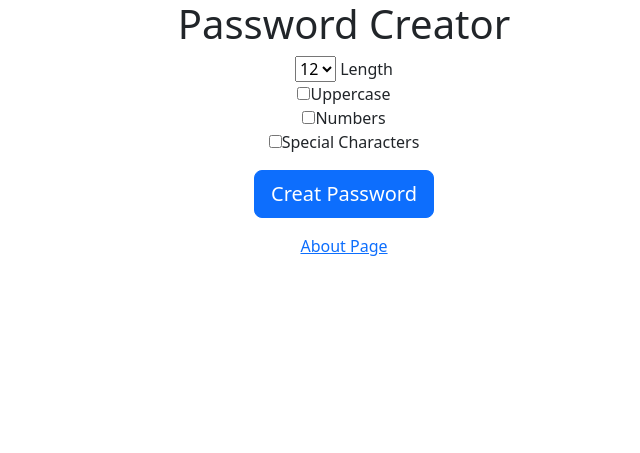
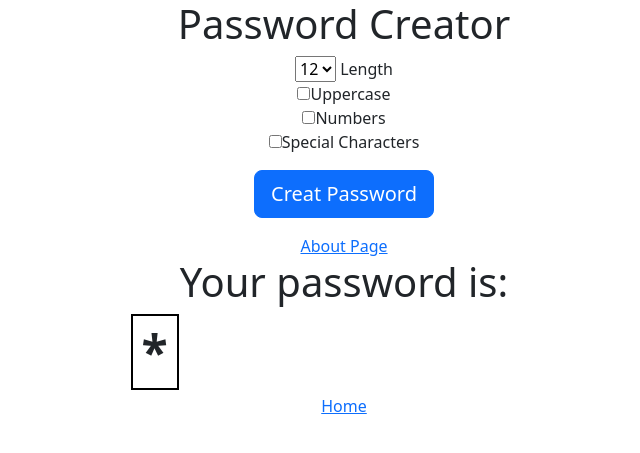
Before and after one commit to dmytrodudait/PasswordGenerator, a Django app: template creator/templates/creator/home.html in a window 1280 px wide. Shown: the top 453 px of the page, without its empty margins (296-936 px from the left). Run offline with Django 4.2, Linux system fonts and the light colour scheme; the template is opened without the code that fills it: most values are stand-ins (such as "Sample title", 1, 10 or a date in 2020).

Commit message:
add JS scripts

```diff
--- /dev/null
+++ b/creator/static/creator/scripts.js
@@ -0,0 +1,23 @@
+var reg = new RegExp('.', 'g');
+
+var passwordElement = document.getElementById('password');
+var passwordText = passwordElement.textContent;
+const toastLiveExample = document.getElementById('liveToast');
+
+// console.log(document.querySelectorAll('.cube'));
+
+document.querySelectorAll('.cube').forEach((cube) => {
+    cube.addEventListener("click", () => {
+        navigator.clipboard.writeText(passwordElement.textContent);
+
+        const toast = new bootstrap.Toast(toastLiveExample);
+        toast.show();
+
+        var passHolder = document.getElementsByClassName('password')[0];
+        for (let i = 0; i < passHolder.children.length; i++) {
+            setTimeout(() => {
+                passHolder.children[i].classList.add('show-bottom');
+            }, 100 * i);
+        }
+    });
+});
--- /dev/null
+++ b/creator/static/creator/styles.css
@@ -0,0 +1,40 @@
+.password {
+    display: flex;
+    justify-content: space-between;
+}
+
+.cube {
+    width: 4rem;
+    height: 4rem;
+    position: relative;
+    transform-style: preserve-3d;
+    transform: translateZ(-2.4rem);
+    transition: transform 1s;
+    margin-bottom: 1rem;
+    cursor: pointer;
+}
+
+.cube.show-front {
+    transform: translateZ(-2.4rem) rotateY(0deg);
+}
+
+.cube.show-bottom {
+    transform: translateZ(-2.4rem) rotateX(90deg);
+}
+
+.face {
+    position: absolute;
+    width: 3rem;
+    border: 2px solid black;
+    font-size: 3rem;
+    font-weight: bold;
+    text-align: center;
+}
+
+.front {
+    transform: rotateY(0deg) translateZ(2.4rem);
+}
+
+.bottom {
+    transform: rotateX(-90deg) translateZ(2.4rem);
+}
--- a/creator/templates/creator/home.html
+++ b/creator/templates/creator/home.html
@@ -1,9 +1,12 @@
-<link
-  href="https://cdn.jsdelivr.net/npm/bootstrap@5.2.0-beta1/dist/css/bootstrap.min.css"
-  rel="stylesheet"
-  integrity="sha384-0evHe/X+R7YkIZDRvuzKMRqM+OrBnVFBL6DOitfPri4tjfHxaWutUpFmBp4vmVor"
-  crossorigin="anonymous"
-/>
+{% load static %}
+
+
+<link href="https://cdn.jsdelivr.net/npm/bootstrap@5.2.0-beta1/dist/css/bootstrap.min.css" rel="stylesheet" integrity="sha384-0evHe/X+R7YkIZDRvuzKMRqM+OrBnVFBL6DOitfPri4tjfHxaWutUpFmBp4vmVor" crossorigin="anonymous">
+<script src="https://cdn.jsdelivr.net/npm/bootstrap@5.2.0-beta1/dist/js/bootstrap.bundle.min.js" integrity="sha384-pprn3073KE6tl6bjs2QrFaJGz5/SUsLqktiwsUTF55Jfv3qYSDhgCecCxMW52nD2" crossorigin="anonymous"></script>
+
+<link href="{% static "creator/styles.css" %}" rel="stylesheet" />
+
+
 
 <div class="conteiner text-center">
   <h1>Password Creator</h1>
@@ -31,3 +34,31 @@
   </form>
     <a href="{% url 'about' %}">About Page</a>
 </div>
+
+<div class="conteiner text-center">
+  <h1>Your password is:</h1>
+  <div class="col-lg-4 offset-4">
+    <h2 id="password" class="d-none">{{ password }}</h2>
+    <div class="password">
+    {% for x in password %}
+      <div class="cube">
+        <div class="face front">*</div>
+        <div class="face bottom">{{ x }}</div>
+      </div>
+    {% endfor %}
+    </div>
+  </div>
+  <a href="{% url 'home' %}">Home</a>
+</div>
+
+<div class="toast-container position-fixed bottom-0 end-0 p-3">
+  <div id="liveToast" class="toast" role="alert" aria-live="assertive" aria-atomic="true">
+    <div class="toast-body">
+      Password copied to clipboard!
+    </div>
+  </div>
+</div>
+
+
+<script src="{% static "creator/scripts.js" %}" rel="stylesheet">
+</script>
--- a/creator/views.py
+++ b/creator/views.py
@@ -26,7 +26,7 @@ def password(request):
     for x in range(length):
         thepassword += random.choice(characters)
 
-    return render(request, 'creator/password.html', {'password':thepassword})
+    return render(request, 'creator/home.html', {'password':thepassword})
 
 def about(request):
     return render(request, 'creator/about.html')
```
Also changed, not shown: creator/templates/creator/about.html (+4 -4 lines), creator/templates/creator/password.html (deleted, +0 -13 lines).
